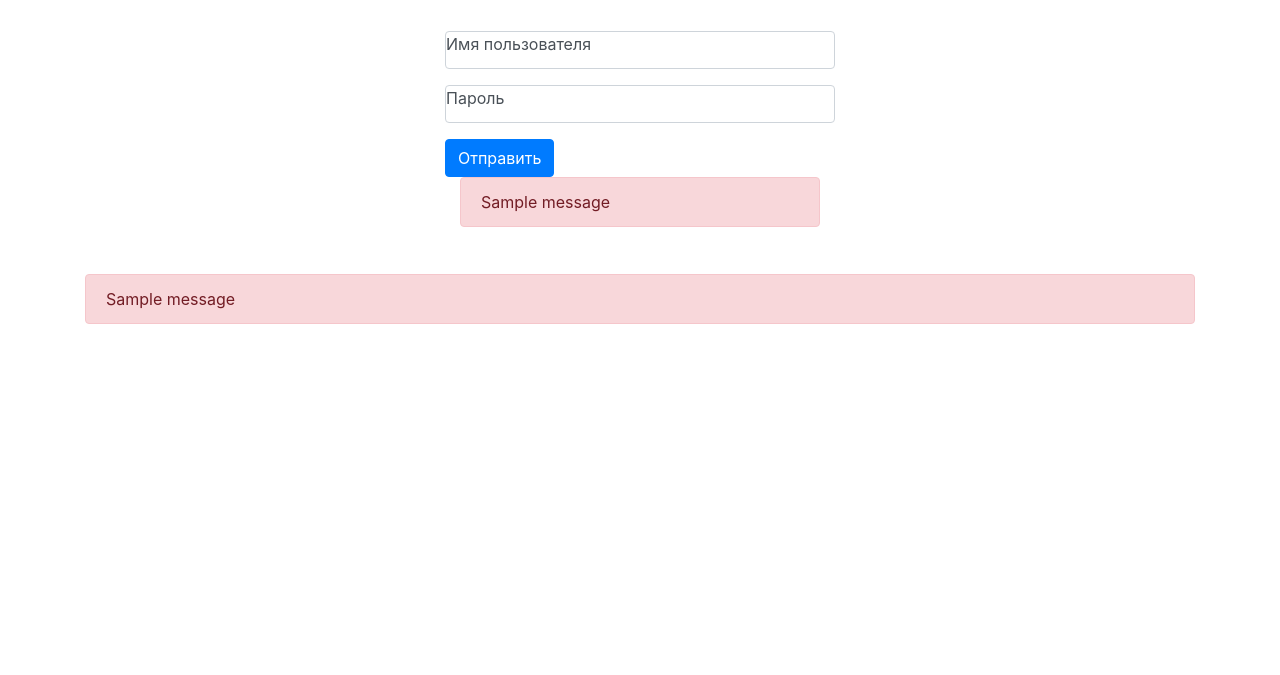
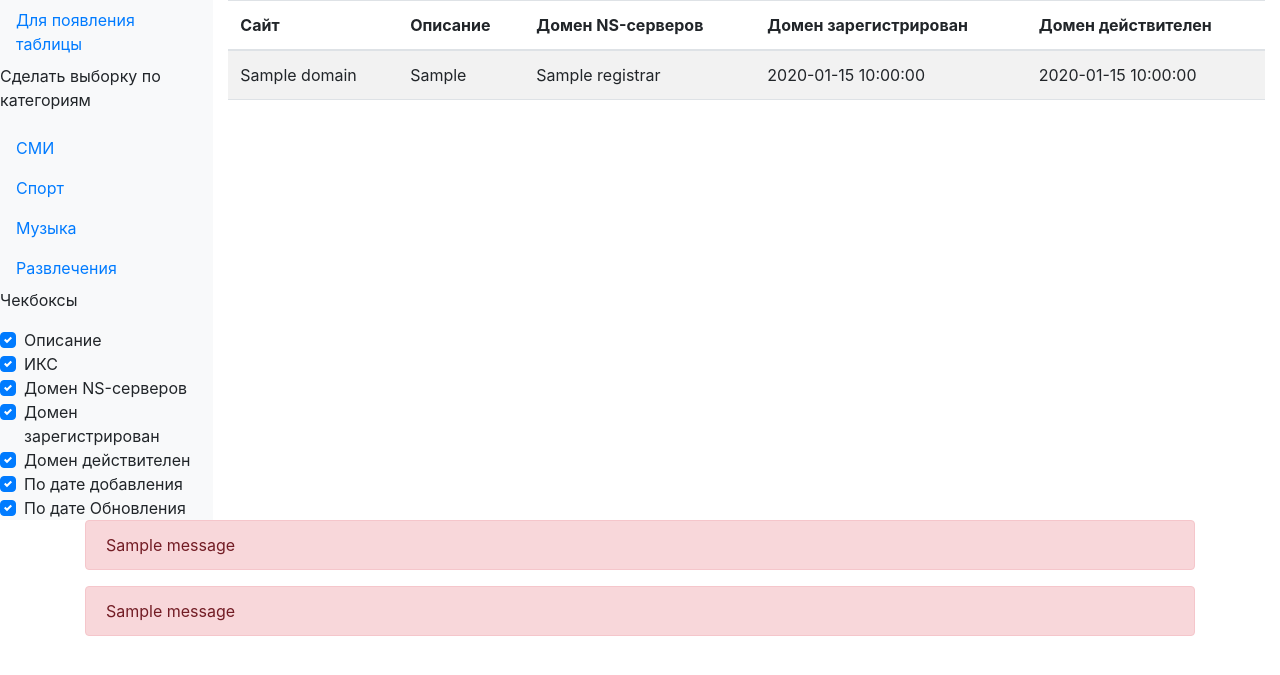
Before and after one commit to seldends/bydomain, a Flask app: template webapp/templates/test.html in a window 1280 px wide. Shown: the part 40-715 px from the top of the page. Run offline with Flask 2, Linux system fonts and the light colour scheme; a user stored in the database is signed in; the template is opened without the code that fills it: values that come from a table or form of the project are taken from there, most other values are stand-ins (such as "Sample title", 1, 10 or a date in 2020); one stand-in notice (Sample message) is shown; form fields are guessed from the names that the template uses; a database or web service that is not in the repository returns one stand-in record (values such as "Sample title"); parts of the project's set-up code (start-up, migrations or seed data) failed here and were passed over; some libraries are stand-ins or nearby versions.

Commit message:
пока все работает

```diff
--- a/webapp/__init__.py
+++ b/webapp/__init__.py
@@ -1,9 +1,10 @@
 from flask import Flask
 from .extensions import mongo, login_manager
-from webapp.database import users
+#from webapp.database import users
 
 from .main import main as main_blueprint
 from webapp.user.views import blueprint as user_blueprint
+from webapp.site.views import blueprint as site_blueprint
 from webapp.user.models import User
 
 def create_app(config_object='webapp.settings'):
@@ -14,12 +15,15 @@ def create_app(config_object='webapp.settings'):
 
     app.register_blueprint(main_blueprint)
     app.register_blueprint(user_blueprint)
+    app.register_blueprint(site_blueprint)
 
     login_manager.init_app(app)
     login_manager.login_view = 'login'
+    user_collection = mongo.db.users
+
     @login_manager.user_loader
     def load_user(username):
-        u = users.find_one({"username": username})
+        u = user_collection.find_one({"username": username})
         if not u:
             return None
         return User(username=u["username"])
--- a/webapp/settings.py
+++ /dev/null
@@ -1,4 +0,0 @@
-import os
-
-MONGO_URI = "mongodb://localhost:27017/brdomain"
-SECRET_KEY = 'YtzpQIHXnI0PPdZXwXcCkA'
--- a/webapp/templates/aside.html
+++ b/webapp/templates/aside.html
@@ -1,5 +1,5 @@
 <nav class="nav col-md-2 flex-column bg-light">
-    <a class="nav-link" href="#">Для появления таблицы</a>
+    <a class="nav-link" href="{{ url_for('site.sort_test') }}">Для появления таблицы</a>
     <p>Сделать выборку по категориям</p>
     <a class="nav-link" href="#">СМИ</a>
     <a class="nav-link" href="#">Спорт</a>
@@ -7,8 +7,8 @@
     <a class="nav-link" href="#">Развлечения</a>
     <p>Чекбоксы</p>
     <div class="custom-control custom-checkbox">
-            <input type="checkbox" class="custom-control-input"  id="sort_description" name="example1" checked>
-            <label class="custom-control-label" for="sort_description">Описание</label>
+        <input type="checkbox" class="custom-control-input"  id="sort_description" name="example1" checked>
+        <label class="custom-control-label" for="sort_description">Описание</label>
     </div>
     <div class="custom-control custom-checkbox">
         <input type="checkbox" class="custom-control-input"  id="sort_yandex_sqi" name="example1" checked>
--- a/webapp/templates/base.html
+++ b/webapp/templates/base.html
@@ -38,6 +38,5 @@
         </div>
     </footer>
 
-    <!-- меню нужно всегда -->
   </body>
 </html>
--- a/webapp/templates/main.html
+++ b/webapp/templates/main.html
@@ -1,7 +1,51 @@
+<div class="col-md-10">
 
-<p>
-    Заголовок: {{ site_list["domain"] }}<br>
-    Название: {{ site_list["domain_type"] }}<br>
-    Домен NS-серверов: {{ site_list["registrar"] }}<br>
-    Домен зарегистрирован: {{ site_list["creation_date"] }}  действителен до: {{ site_list["expiration_date"] }}<br>
-</p>
+        <table class="table table-striped table-condensed" style="border-collapse:collapse;" >
+            <thead>
+                <tr>
+                    <th class="sort_url">Сайт</th>
+                    <th class="sort_description">Описание</th>
+                    <th class="sort_domain">Домен NS-серверов</th>
+                    <th class="sort_domain_registration_date">Домен зарегистрирован</th>
+                    <th class="sort_domain_valid_date">Домен действителен</th>
+                </tr>
+            </thead>
+            <tbody>
+                {% for site in site_list %}
+
+                <tr data-toggle="collapse" data-target="#demo{{ site._id }}" class="accordion-toggle">
+                    <td class="sort_url">{{ site["domain"] }}</td>
+                    <td class="sort_description">{{ site["domain_type"] }}</td>
+                    <td class="sort_domain">{{ site["registrar"] }}</td>
+                    <td class="sort_domain_registration_date">{{ site["creation_date"] }}</td>
+                    <td class="sort_domain_valid_date">{{ site["expiration_date"] }}</td>
+                </tr>
+                <tr>
+                    <td colspan="6" class="hiddenRow">
+                        <div id="#demo{{ site._id }}" class="accordian-body collapse">
+                            <p>
+                                Заголовок: {{ site["domain"] }}<br>
+                                Название: {{ site["domain_type"] }}<br>
+                                Домен NS-серверов: {{ site["registrar"] }}<br>
+                                Домен зарегистрирован: {{ site["creation_date"] }}  действителен до: {{ site["expiration_date"] }}<br>
+                            </p>
+                        </div>
+                    </td>
+                </tr>
+
+                {% endfor %}
+            </tbody>
+        </table>
+
+    </div>
+    <div class="container">
+        {% with messages = get_flashed_messages() %}
+        {% if messages %}
+            {% for message in messages %}
+            <div class="alert alert-danger" role="alert">
+                {{ message }}
+            </div>
+            {% endfor %}
+        {% endif %}
+        {% endwith %}
+    </div>
--- a/webapp/templates/modal.html
+++ b/webapp/templates/modal.html
@@ -13,6 +13,7 @@
           <!-- Форма входа -->
           <div id="flogin">
             <form class="form-signin" method="POST" action="{{ url_for('user.login') }}">
+                {{ login_form.hidden_tag() }}
               <div class='form-label-group'>
                 {{ login_form.username() }}
                 {{ login_form.username.label }}
--- a/webapp/templates/test.html
+++ b/webapp/templates/test.html
@@ -2,65 +2,12 @@
 
 {% block content %}
   <main class="main">
-    <div class="modal-body">
-        <!-- Форма входа -->
-        <div id="flogin">
-          <form class="form-signin" method="POST" action="{{ url_for('user.login') }}">
-            <div class='form-label-group'>
-              {{ login_form.username() }}
-              {{ login_form.username.label }}
-            </div>
-            <div class='form-label-group'>
-              {{ login_form.password() }}
-              {{ login_form.password.label }}
-            </div>
-              {{ login_form.submit }}
-              <div class="container">
-                {% with messages = get_flashed_messages() %}
-                {% if messages %}
-                    {% for message in messages %}
-                    <div class="alert alert-danger" role="alert">
-                        {{ message }}
-                    </div>
-                    {% endfor %}
-                {% endif %}
-                {% endwith %}
-            </div>
-          </form>
-        </div>
-        <!-- Форма регистрации -->
-        <div id="fsignup" class="d-none">
-          <form class="form-signin"  method="POST" action="{{ url_for('user.signup') }}">
-            {{ signup_form.hidden_tag() }}
-            <div class='form-label-group'>
-              {{ signup_form.username() }}
-              {{ signup_form.username.label }}
-            </div>
-            <div class='form-label-group'>
-              {{ signup_form.email() }}
-              {{ signup_form.email.label }}
-            </div>
-            <div class='form-label-group'>
-              {{ signup_form.password() }}
-              {{ signup_form.password.label }}
-            </div>
-            <div class='form-label-group'>
-              {{ signup_form.password2() }}
-              {{ signup_form.password2.label }}
-            </div>
-            {{ signup_form.submit }}
-            <div class="container">
-              {% with messages = get_flashed_messages() %}
-              {% if messages %}
-                  {% for message in messages %}
-                  <div class="alert alert-danger" role="alert">
-                      {{ message }}
-                  </div>
-                  {% endfor %}
-              {% endif %}
-              {% endwith %}
-          </div>
-          </form>
-        </div>
+    <div class="container-fluid">
+      <div class="row">
+        <!-- Навбар боковой -->
+        {% include 'aside.html' %}
+        {% include 'main.html' %}
+      </div>
+    </div>
   </main>
 {% endblock %}
--- a/webapp/test.py
+++ b/webapp/test.py
@@ -38,7 +38,7 @@ print(user['password'])
 
 check_password(user['password'], password2)
 
-
+print(site_data)
 
 
 
--- a/webapp/user/forms.py
+++ b/webapp/user/forms.py
@@ -1,7 +1,7 @@
 from flask_wtf import FlaskForm
 from wtforms import StringField, PasswordField, SubmitField
 from wtforms.validators import DataRequired, Email, EqualTo, ValidationError
-from webapp.database import users
+#from webapp.database import users
 
 
 class LoginForm(FlaskForm):
--- a/webapp/user/models.py
+++ b/webapp/user/models.py
@@ -1,5 +1,5 @@
 from werkzeug.security import generate_password_hash, check_password_hash
-from webapp.database import users
+#from webapp.database import users
 
 class User:
     def __init__(self, username):
```
Also changed, not shown: requirements.txt (+7 -0 lines), shell.py (deleted, +0 -8 lines), webapp/database.py (deleted, +0 -7 lines), webapp/site/forms.py (+8 -0 lines), webapp/site/util.py (added, +70 -0 lines), webapp/site/views.py (+22 -0 lines), webapp/user/views.py (+4 -3 lines), 1 other file. Lines whose indentation alone changed are shown as unchanged.
